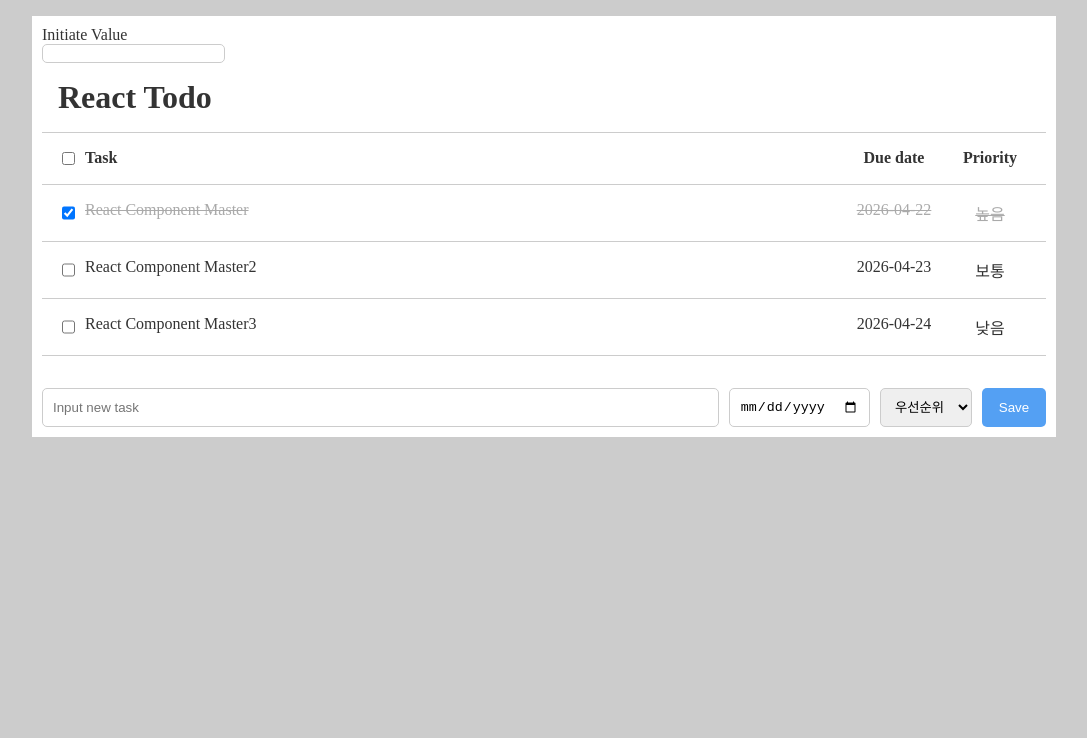
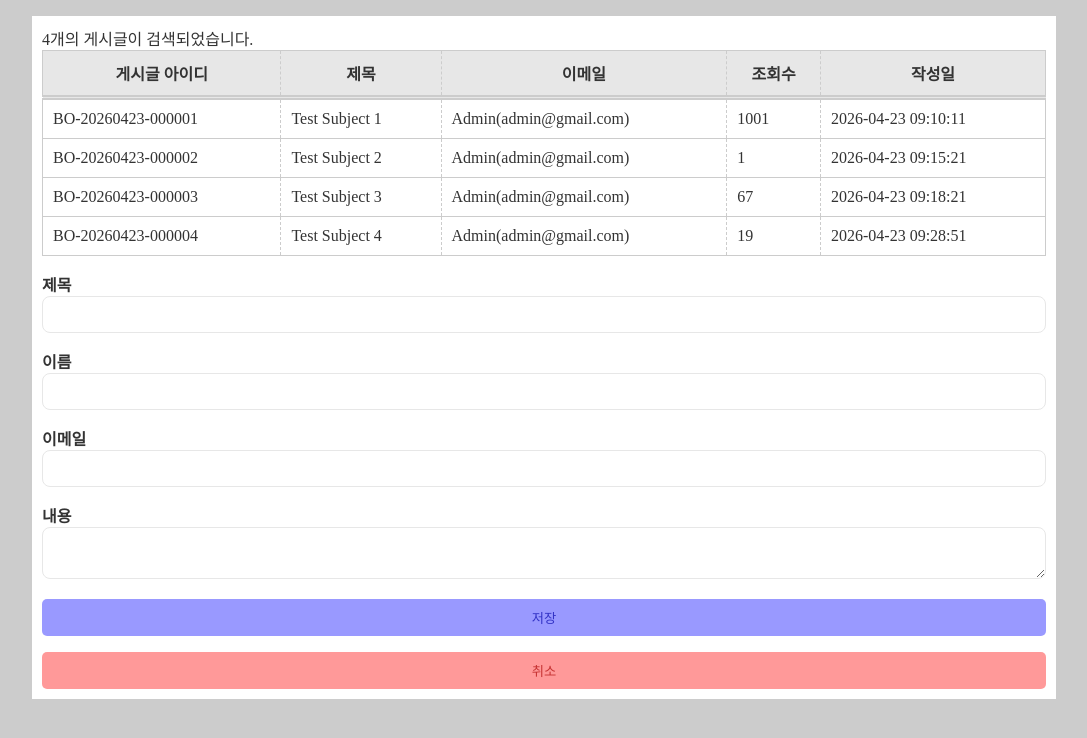
Before and after one commit to Rien3844/kt_ds_React, a React (Vite) app: page / in a window 1280 px wide. Shown: the top 738 px of the page, without its empty margins (96-1183 px from the left). Built offline with nearby package versions, Linux system fonts and the light colour scheme.

Commit message:
article 구조 개선

```diff
--- a/src/App.jsx
+++ b/src/App.jsx
@@ -1,9 +1,9 @@
 import ArticleMain from "./components/articles/articleMain.jsx";
 import TodoMain from "./components/todo/TodoMain.jsx";
-// import AssignmentMain from "./components/counter&calc/AssignmentMain.jsx";
+import AssignmentMain from "./components/homework/counter&calc/AssignmentMain.jsx";
 
 export default function App() {
-  return <TodoMain />;
-  // return <ArticleMain />;
+  // return <TodoMain />;
+  return <ArticleMain />;
   // return <AssignmentMain />;
 }
--- a/src/components/articles/ArticleList.jsx
+++ b/src/components/articles/ArticleList.jsx
@@ -1,13 +1,15 @@
-const ArticleList = ({ articles }) => {
+const ArticleList = ({ contents }) => {
   return (
     <tbody>
-      {articles.map((board) => (
-        <tr>
-          <td>{board.id}</td>
-          <td>{board.subject}</td>
-          <td>{board.email}</td>
-          <td>{board.viewCnt}</td>
-          <td>{board.crtDt}</td>
+      {contents.map((article) => (
+        <tr key={article.id}>
+          <td>{article.id}</td>
+          <td>{article.subject}</td>
+          <td>
+            {article.membersVO.name}({article.membersVO.email})
+          </td>
+          <td>{article.viewCnt}</td>
+          <td>{article.crtDt}</td>
         </tr>
       ))}
     </tbody>
--- a/src/components/articles/ArticleMain.jsx
+++ b/src/components/articles/ArticleMain.jsx
@@ -1,9 +1,64 @@
-import ArticleHeader from "./articleHeader.jsx";
-import ArticleList from "./articleList.jsx";
+/*
+import { useState } from "react";
+import ArticleHeader from "./ArticleHeader.jsx";
+import ArticleList from "./ArticleList.jsx";
 import articleData from "./articles.json";
 import ArticleWriter from "./ArticleWriter.jsx";
 
 const ArticleMain = () => {
+  const [cachedData, setCachedData] = useState(articleData.articles);
+  const [newData, setNewData] = useState({
+    subject: "",
+    name: "",
+    email: "",
+    content: "",
+  });
+  const { subject, name, email, content } = newData;
+
+  const onSubjectChangeHandler = (event) => {
+    setNewData((prevData) => ({
+      ...prevData,
+      subject: event.target.value,
+    }));
+  };
+  const onNameChangeHandler = (event) => {
+    setNewData((prevData) => ({
+      ...prevData,
+      name: event.target.value,
+    }));
+  };
+  const onEmailChangeHandler = (event) => {
+    setNewData((prevData) => ({
+      ...prevData,
+      email: event.target.value,
+    }));
+  };
+  const onContentChangeHandler = (event) => {
+    setNewData((prevData) => ({
+      ...prevData,
+      content: event.target.value,
+    }));
+  };
+
+  const onSaveButtonClickHandler = () => {
+    console.log("저장");
+    const randomViewCount = Math.floor(Math.random() * 1000) + 1;
+    const now = new Date();
+    setCachedData((prevData) => [
+      ...prevData,
+      {
+        id: prevData.length + 1,
+        subject,
+        name,
+        email,
+        content,
+        viewCnt: randomViewCount,
+        crtDt: now,
+      },
+    ]);
+    setNewData({ subject: "", name: "", email: "", content: "" });
+  };
+
   console.log(articleData);
   return (
     <div className="wrapper">
@@ -11,9 +66,138 @@ const ArticleMain = () => {
       <div>총 n개의 게시글이 검색되었습니다.</div>
       <table>
         <ArticleHeader />
-        <ArticleList articles={articleData.articles} />
+        <ArticleList articles={cachedData} />
       </table>
-      <ArticleWriter />
+      <ArticleWriter
+        inputData={newData}
+        onSaveButtonClick={onSaveButtonClickHandler}
+        onSubjectChange={onSubjectChangeHandler}
+        onNameChange={onNameChangeHandler}
+        onEmailChange={onEmailChangeHandler}
+        onContentChange={onContentChangeHandler}
+      />
+    </div>
+  );
+};
+export default ArticleMain;*/
+
+/** @format */
+
+// articles.json 파일 불러오기
+import { useState } from "react";
+import ArticleHeader from "./ArticleHeader.jsx";
+import ArticleList from "./ArticleList.jsx";
+import articleData from "./articles.json";
+import ArticleWriter from "./ArticleWriter.jsx";
+
+const ArticleMain = () => {
+  console.log(articleData);
+
+  const [articles, setArticles] = useState(articleData.articles);
+
+  const [
+    {
+      subject,
+      content,
+      membersVO: { email, name },
+    },
+    setInputData,
+  ] = useState({
+    subject: "",
+    content: "",
+    membersVO: { email: "", name: "" },
+  });
+
+  const onSubjectChangeHandler = (event) => {
+    // 이전 값을 유지하고, event 받은 값을 넣겠다.
+    setInputData((prevData) => ({ ...prevData, subject: event.target.value }));
+  };
+  const onContentChangeHandler = (event) => {
+    setInputData((prevData) => ({ ...prevData, content: event.target.value }));
+  };
+  const onEmailChangeHandler = (event) => {
+    setInputData((prevData) => ({
+      // 기존 값을 유지하고,
+      ...prevData,
+      //prevData의 membersVO의 값을 구조분해해서 email에 event로 받은 값을 넣어라.
+      membersVO: { ...prevData.membersVO, email: event.target.value },
+    }));
+  };
+  const onNameChangeHandler = (event) => {
+    setInputData((prevData) => ({
+      ...prevData,
+      membersVO: { ...prevData.membersVO, name: event.target.value },
+    }));
+  };
+
+  // 사용자의 입력값을 초기화하는 함수 == 취소버튼
+  const onResetClickHandler = () => {
+    setInputData({
+      subject: "",
+      content: "",
+      membersVO: { email: "", name: "" },
+    });
+  };
+
+  const onAddArticleClickHandler = () => {
+    const lpad = (str, length, defaultCharacter) => {
+      const remainLength = length - (str + "").length;
+      return defaultCharacter.repeat(remainLength) + str;
+    };
+
+    const getDateTime = (format) => {
+      const now = new Date();
+
+      return format
+        .replaceAll("YYYY", now.getFullYear())
+        .replaceAll("MM", lpad(now.getMonth() + 1, 2, "0"))
+        .replaceAll("DD", lpad(now.getDate(), 2, "0"))
+        .replaceAll("HH", lpad(now.getHours(), 2, "0"))
+        .replaceAll("mm", lpad(now.getMinutes(), 2, "0"))
+        .replaceAll("ss", lpad(now.getSeconds(), 2, "0"));
+    };
+
+    const makeId = (index) => {
+      const seq = lpad(index, 6, "0");
+      return `BO-${getDateTime("YYYYMMDD-")}${seq}`;
+    };
+
+    // 기존 데이터(prevData)를 유지하고, 뒤에 이 객체{}를 set(넣어라)해라.
+    setArticles((prevData) => [
+      ...prevData,
+      {
+        id: makeId(prevData.length + 1),
+        subject,
+        content,
+        email,
+        viewCnt: parseInt(Math.random() * 10000),
+        crtDt: getDateTime("YYYY-MM-DD HH:mm:ss"),
+        mdfyDt: null,
+        fileGroupId: null,
+        membersVO: { email, name },
+        files: [],
+      },
+    ]);
+
+    onResetClickHandler();
+  };
+
+  return (
+    <div className="wrapper">
+      <div>{articles.length}개의 게시글이 검색되었습니다.</div>
+      <table>
+        <ArticleHeader />
+        <ArticleList contents={articles} />
+      </table>
+      <ArticleWriter
+        inputData={{ subject, content, email, name }}
+        onSubjectChange={onSubjectChangeHandler}
+        onContentChange={onContentChangeHandler}
+        onEmailChange={onEmailChangeHandler}
+        onNameChange={onNameChangeHandler}
+        onAddArticleClick={onAddArticleClickHandler}
+        onResetClick={onResetClickHandler}
+      />
     </div>
   );
 };
--- a/src/components/articles/ArticleWriter.jsx
+++ b/src/components/articles/ArticleWriter.jsx
@@ -1,30 +1,54 @@
-const Input = ({ id, title, type = "text" }) => {
+/*
+const Input = ({ id, title, type = "text", value, onChange }) => {
   return (
     <div className="input-field">
       <label htmlFor={id}>{title}</label>
-      <input type={type} id={id} />
+      <input type={type} id={id} value={value} onChange={onChange} />
     </div>
   );
 };
 
-const Textarea = ({ id, title }) => {
+const Textarea = ({ id, title, value, onChange }) => {
   return (
     <div className="input-field">
       <label htmlFor={id}>{title}</label>
-      <textarea id={id}></textarea>
+      <textarea id={id} value={value} onChange={onChange}></textarea>
     </div>
   );
 };
 
-const ArticleWriter = () => {
+const ArticleWriter = ({
+  // inputData: { subject, name, email, content },
+  inputData = {},
+  onSaveButtonClick,
+  onSubjectChange,
+  onNameChange,
+  onEmailChange,
+  onContentChange,
+}) => {
+  const { subject, name, email, content } = inputData;
   return (
     <div className="article-writer">
-      <Input id="subject" title="제목" />
-      <Input id="name" title="이름" />
-      <Input id="email" title="이메일" />
-      <Textarea id="content" title="내용" />
+      <Input
+        id="subject"
+        value={subject}
+        title="제목"
+        onChange={onSubjectChange}
+      />
+      <Input id="name" value={name} title="이름" onChange={onNameChange} />
+      <Input id="email" value={email} title="이메일" onChange={onEmailChange} />
+      <Textarea
+        id="content"
+        value={content}
+        title="내용"
+        onChange={onContentChange}
+      />
 
-      <button type="button" className="positive-button">
+      <button
+        type="button"
+        className="positive-button"
+        onClick={onSaveButtonClick}
+      >
         저장
       </button>
       <button type="button" className="negative-button">
@@ -33,4 +57,74 @@ const ArticleWriter = () => {
     </div>
   );
 };
+
+export default ArticleWriter; /*
+
+/** @format */
+
+const Input = ({
+  id,
+  title,
+  type = "text",
+  // value, onChange가 전달되지 않을 때를 대비해
+  // "", 빈 함수로 대체가능하게 해줌,(default parameter)
+  value = "",
+  onChange = () => {},
+}) => {
+  return (
+    <div className="input-field">
+      <label htmlFor={id}>{title}</label>
+      <input type={type} id={id} value={value} onChange={onChange} />
+    </div>
+  );
+};
+
+const Textarea = ({ id, title, value = "", onChange = () => {} }) => {
+  return (
+    <div className="input-field">
+      <label htmlFor={id}>{title}</label>
+      <textarea id={id} onChange={onChange} value={value}></textarea>
+    </div>
+  );
+};
+
+const ArticleWriter = ({
+  inputData: { subject, content, email, name },
+  onSubjectChange,
+  onContentChange,
+  onEmailChange,
+  onNameChange,
+  onAddArticleClick,
+  onResetClick,
+}) => {
+  return (
+    <div className="article-writer">
+      <Input
+        id="subject"
+        title="제목"
+        value={subject}
+        onChange={onSubjectChange}
+      />
+      <Input id="name" title="이름" value={name} onChange={onNameChange} />
+      <Input id="email" title="이메일" value={email} onChange={onEmailChange} />
+      <Textarea
+        id="content"
+        title="내용"
+        value={content}
+        onChange={onContentChange}
+      />
+
+      <button
+        type="button"
+        className="positive-button"
+        onClick={onAddArticleClick}
+      >
+        저장
+      </button>
+      <button type="button" className="negative-button" onClick={onResetClick}>
+        취소
+      </button>
+    </div>
+  );
+};
 export default ArticleWriter;
--- a/src/index.css
+++ b/src/index.css
@@ -196,7 +196,89 @@ button.confirm-cancel {
   gap: 0.625rem;
   justify-content: center;
 }
+.wrapper > table {
+  width: 100%;
+  border-collapse: collapse;
+  border: 1px solid #ccc;
 
+  & > thead {
+    background-color: #e7e7e7;
+
+    border-bottom: 5px double #ccc;
+
+    & > tr > th {
+      & {
+        padding: 0.625rem;
+      }
+
+      &:not(:last-child) {
+        border-right: 1px dashed #ccc;
+      }
+    }
+  }
+
+  & > tbody {
+    & > tr {
+      background-color: #fff;
+      border-bottom: 1px solid #ccc;
+      & > td {
+        padding: 0.625rem;
+
+        &:not(:last-child) {
+          border-right: 1px dashed #ccc;
+        }
+      }
+    }
+  }
+}
+
+.wrapper > .article-writer {
+  display: flex;
+  flex-direction: column;
+
+  & > button {
+    margin-top: 1rem;
+    padding: 0.5rem;
+  }
+}
+
+button.positive-button {
+  background-color: #00f6;
+  color: #00aa;
+  &:hover {
+    color: #fff;
+  }
+}
+
+button.negative-button {
+  background-color: #f006;
+  color: #a00a;
+
+  &:hover {
+    color: #fff;
+  }
+}
+
+.input-field {
+  margin-top: 1rem;
+
+  & > label {
+    font-weight: 700;
+  }
+
+  & > input,
+  & > textarea {
+    width: 100%;
+
+    padding: 0.625rem;
+    border: 1px solid #e7e7e7;
+    outline: 0;
+    border-radius: 0.5rem;
+    &:focus {
+      box-shadow: 0 0 1rem #00f6;
+    }
+  }
+}
 /* Counter Style Start */
 .counter {
   margin-bottom: 2rem;
```
